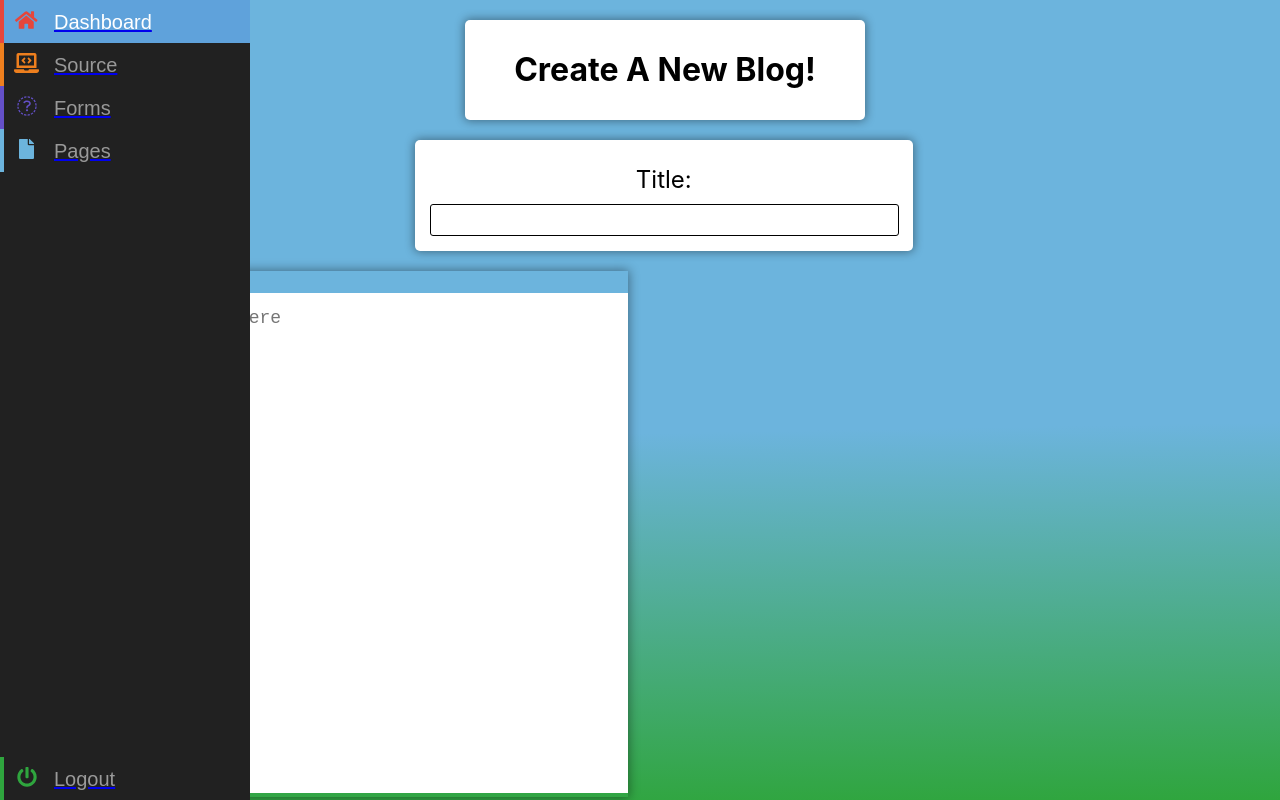
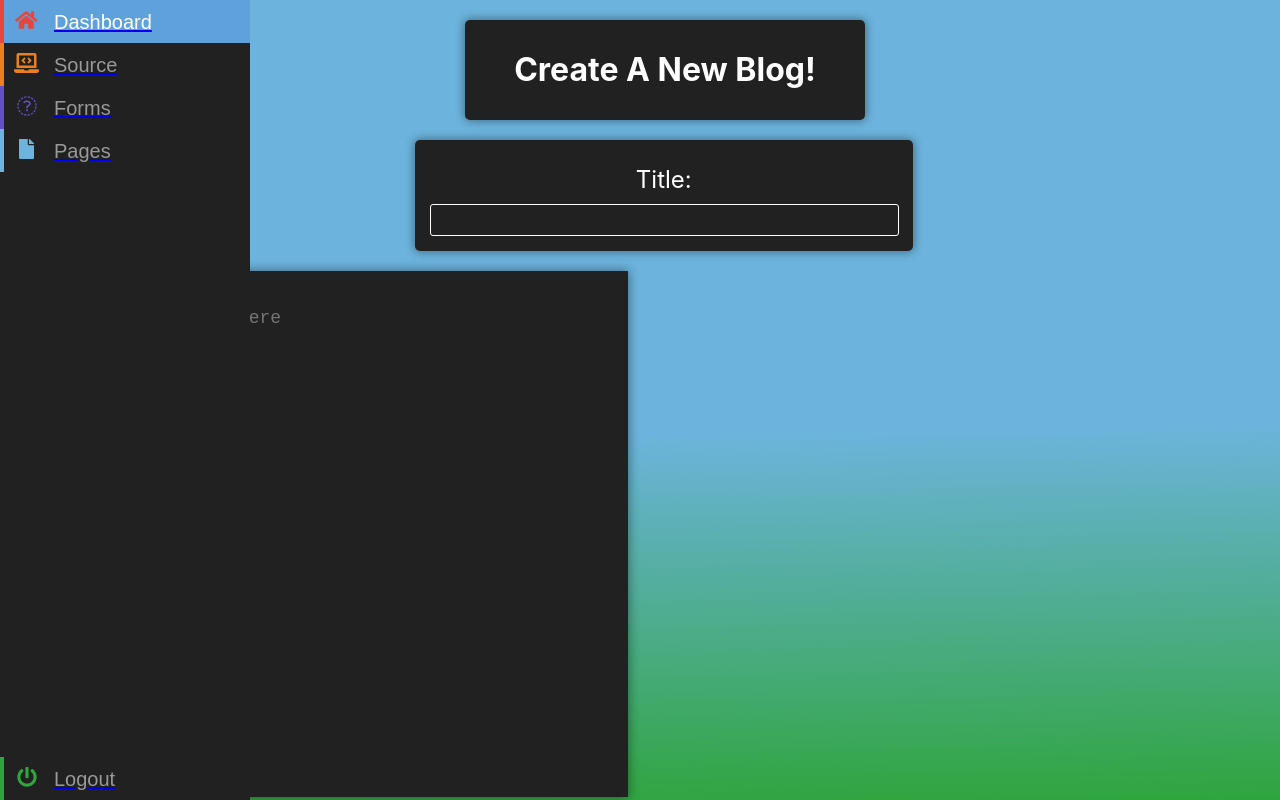
Before and after one commit to ArizonaMangoJuice/los-sabores-de-mi-tierra, a React (Create React App) app: page /dashboard/pages in a window 1280 px wide. Built offline with nearby package versions, Linux system fonts and the light colour scheme.

Commit message:
added text area for writing the blog

```diff
--- a/src/App.css
+++ b/src/App.css
@@ -28,3 +28,7 @@ h1{
 .seagreen{
   color:#2fa53e;
 }
+
+.main-color{
+  background: #212121;
+}
--- a/src/components/Banner/Banner.css
+++ b/src/components/Banner/Banner.css
@@ -6,12 +6,11 @@
     /* this color will be a prop to change the css */
     /* background-color: #6cb4dd; */
     /* color: #f3f3f4; */
-    color: black;
+    color: white;
     width: 400px;
     margin: 0 auto 0 auto;
     height: 100px;
     border-radius: 5px;
-    background-color: white;
 }
 
 .banner-title{
--- a/src/components/Banner/Banner.js
+++ b/src/components/Banner/Banner.js
@@ -3,7 +3,7 @@ import './Banner.css'
 export default function Banner(props){
     return (
         <div className='banner-top-padding'>
-            <div className='banner card-hover'>
+            <div className='banner card-hover main-color'>
                 <h1 className='banner-title'>{props.title}</h1>
             </div>
         </div>
--- a/src/components/PageTitleInput/PageTitleInput.css
+++ b/src/components/PageTitleInput/PageTitleInput.css
@@ -4,9 +4,9 @@
     margin-bottom: 20px;
     width: 468px;
     min-height: 15px;
-    background-color: white;
     padding: 15px;
     border-radius: 5px;
+    color: white;
 }
 
 /* 48 character limit */
@@ -18,8 +18,8 @@
 
 .page-title-input{
     width: 98.9%;
-    border: 1px solid black;
+    border: 1px solid white;
     font-size: 24px;
     border-radius: 3px;
-
+    color: white;
 }
--- a/src/components/PageTitleInput/PageTitleInput.js
+++ b/src/components/PageTitleInput/PageTitleInput.js
@@ -2,10 +2,10 @@ import React from 'react'
 import './PageTitleInput.css'
 export default function PageTitleInput(props){
     return (
-        <div className='pages-flex-container '>
-            <section className='margin-center title-card card-hover'>
+        <div className='pages-flex-container'>
+            <section className='margin-center title-card card-hover main-color'>
                 <p className='page-input-title'>Title:</p>
-                <input className='page-title-input' type='text' />
+                <input className='page-title-input main-color' type='text' />
             </section>
         </div>
     )
--- a/src/components/Pages/Pages.css
+++ b/src/components/Pages/Pages.css
@@ -20,6 +20,7 @@
 
 .page-body{
     width: 47%;
+
 }
 
 .pages-text-area{
@@ -32,4 +33,5 @@
     font-size: 18px;
     padding: 15px;
     border: none;
+    color: white;
 }
--- a/src/components/Pages/Pages.js
+++ b/src/components/Pages/Pages.js
@@ -13,8 +13,8 @@ export default class Pages extends React.Component{
                 <Banner title='Create A New Blog!' />
                 <PageTitleInput />
                 <div className='main-page '>
-                    <div className='page-body card-hover'>
-                        <nav className='body-tools'>
+                    <div className='page-body card-hover main-color'>
+                        <nav className='body-tools main-color'>
                             <button className='body-tools'>
                                 button
                             </button>
@@ -25,7 +25,7 @@ export default class Pages extends React.Component{
                                 button
                             </button>
                         </nav>
-                        <textarea placeholder='enter your text here' className='pages-text-area'>
+                        <textarea placeholder='enter your text here' className='pages-text-area main-color'>
 
                         </textarea>
                     </div>
```
